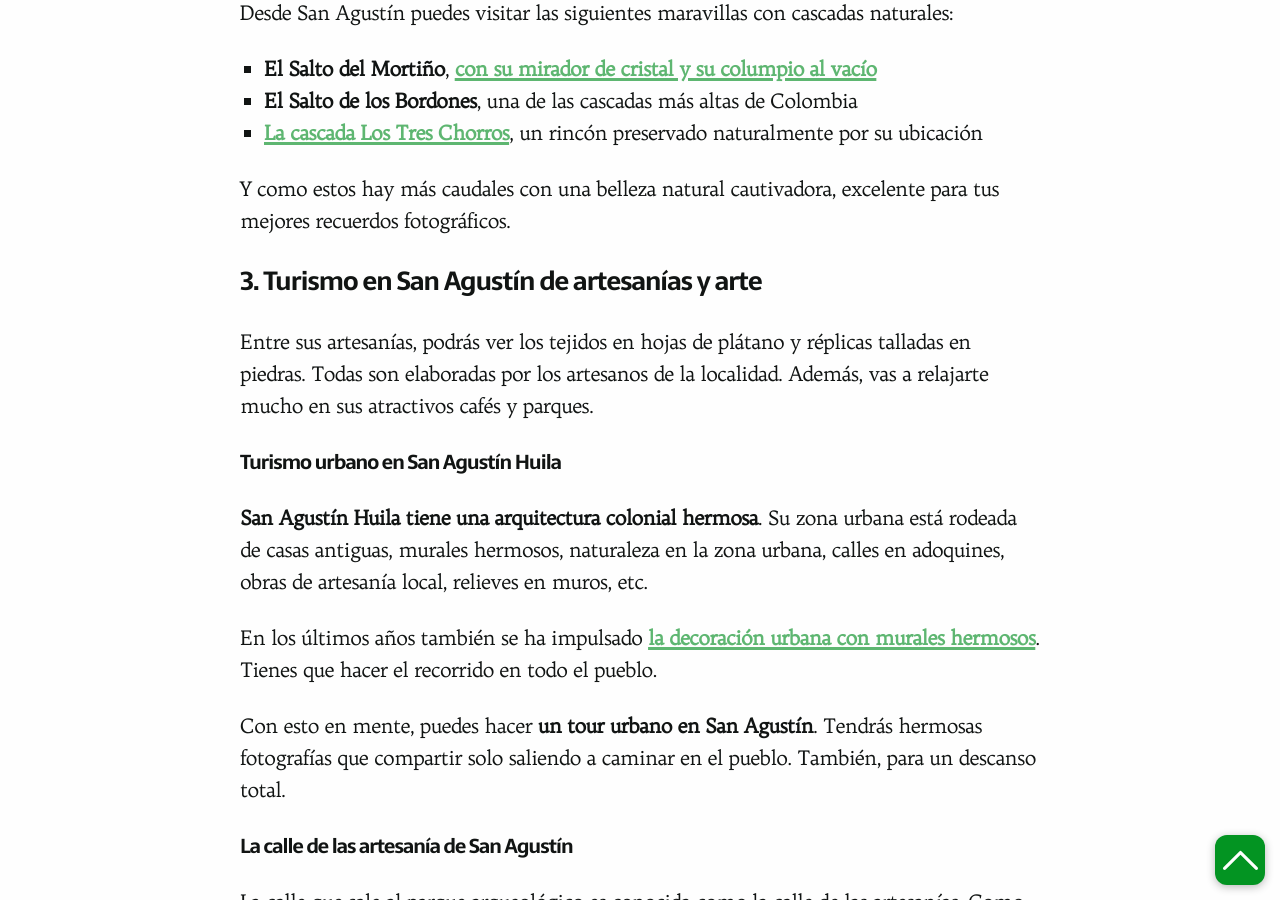
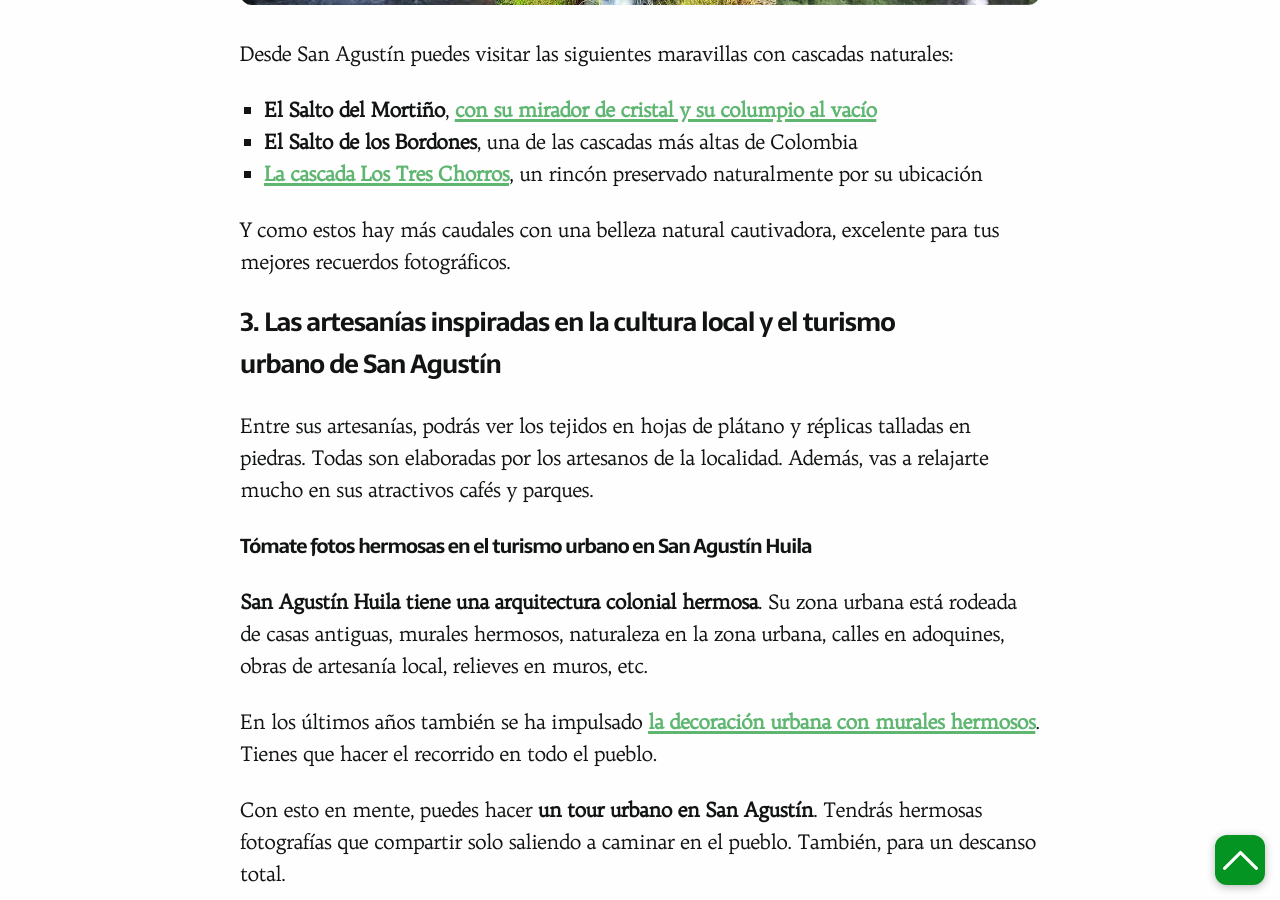
Before and after one commit to Klerpson/vacacionesopitas, a Jekyll site: the page built from _posts/2023-04-01-san-agustin-huila-magia-aventura-extrema.md, in a window 1280 px wide and 900 px high, scrolled down 4758 px. Built offline with Jekyll 4.4.1, drawn with Linux system fonts in a browser that asks for light colours; some web fonts are replaced; some of the changed text lies outside the part shown.

Commit message:
san agustin

```diff
--- a/_posts/2023-04-01-san-agustin-huila-magia-aventura-extrema.md
+++ b/_posts/2023-04-01-san-agustin-huila-magia-aventura-extrema.md
@@ -64,7 +64,7 @@
 
 La más grande de las casas del lugar es una choza con techo en paja. Esta choza guarda estatuas pequeñas y medianas en piedra, piezas de alfarería, vasijas de barro y pinturas que evocan en la imaginación y el estilo de vida de nuestros antepasados de la cultura precolombina.
 
-### 2. Sitios turísticos de San Agustín
+### 2. Sitios turísticos de San Agustín: turismo de aventura y naturaleza en el cañón del Magdalena
 
 >San Agustín Huila es un lugar popular para la práctica de deportes de aventura y turismo extremo, como canopy, amacas y bicicletas al vacío, el puente de cristal, etc.
 
@@ -88,11 +88,11 @@
 
 Y como estos hay más caudales con una belleza natural cautivadora, excelente para tus mejores recuerdos fotográficos.
 
-### 3. Turismo en San Agustín de artesanías y arte
+### 3. Las artesanías inspiradas en la cultura local y el turismo urbano de San Agustín
 
 Entre sus artesanías, podrás ver los tejidos en hojas de plátano y réplicas talladas en piedras. Todas son elaboradas por los artesanos de la localidad. Además, vas a relajarte mucho en sus atractivos cafés y parques.
 
-#### Turismo urbano en San Agustín Huila
+#### Tómate fotos hermosas en el turismo urbano en San Agustín Huila
 
 **San Agustín Huila tiene una arquitectura colonial hermosa**. Su zona urbana está rodeada de casas antiguas, murales hermosos, naturaleza en la zona urbana, calles en adoquines, obras de artesanía local, relieves en muros, etc.
 
```
Also changed, not shown: 2 other files.
